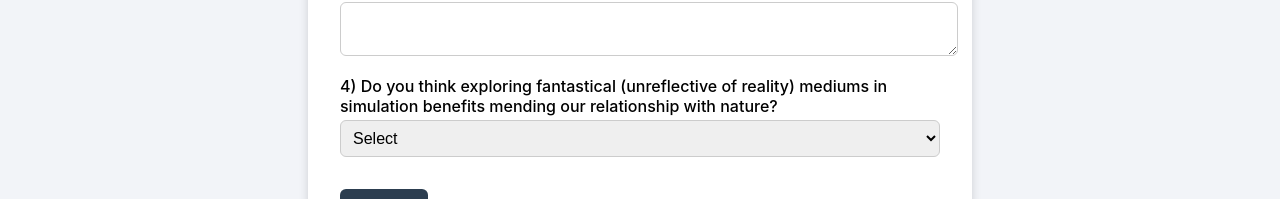
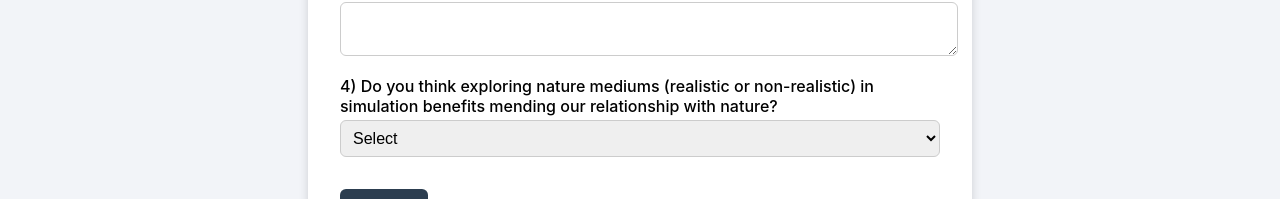
Before and after one commit to Josh-TD/Thesis, a React (Create React App) app: page /form in a window 1280 px wide. Shown: the part 513-712 px from the top of the page. Built offline with nearby package versions, Linux system fonts and the light colour scheme; a web font is replaced by a local one.

Commit message:
Fixed form question

```diff
--- a/src/pages/Form.js
+++ b/src/pages/Form.js
@@ -62,7 +62,7 @@ const Form = () => {
         </label>
 
         <label>
-          4) Do you think exploring fantastical (unreflective of reality) mediums in simulation benefits mending our relationship with nature?
+          4) Do you think exploring nature mediums (realistic or non-realistic) in simulation benefits mending our relationship with nature?
           <select name="fantasticalBenefit" value={formData.fantasticalBenefit} onChange={handleChange} required>
             <option value="">Select</option>
             <option value="Yes">Yes</option>
```
